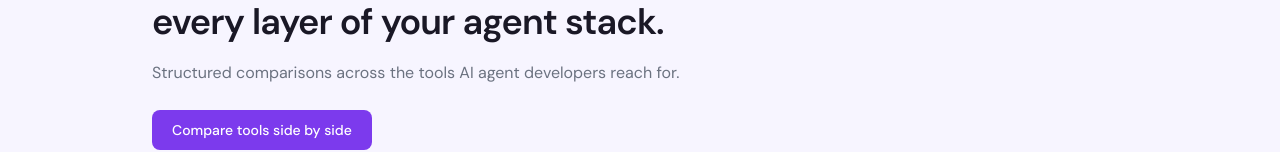
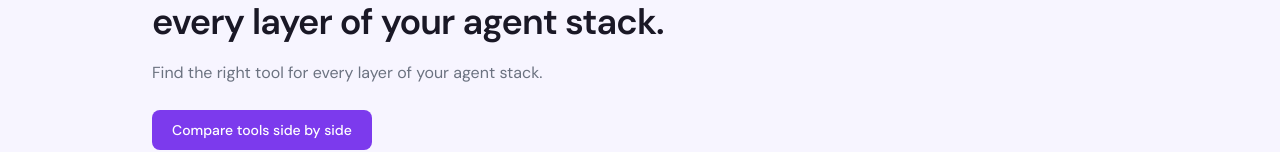
Before and after one commit to agenticstack-sh/agenticstack, a Next.js app: page / in a window 1280 px wide. Shown: the part 191-343 px from the top of the page. Built offline with nearby package versions, Linux system fonts and the light colour scheme; no server answers.

Commit message:
update slogan

```diff
--- a/app/layout.tsx
+++ b/app/layout.tsx
@@ -21,13 +21,13 @@ export const metadata: Metadata = {
     template: "%s | AgenticStack",
   },
   description:
-    "Structured comparisons across the tools AI agent developers reach for. Designed for both human developers and AI coding agents.",
+    "Find the right tool for every layer of your agent stack.",
   openGraph: {
     type: "website",
     siteName: "AgenticStack",
     title: "AgenticStack — Compare Tools for AI Agents",
     description:
-      "Structured comparisons across the tools AI agent developers reach for. Designed for both human developers and AI coding agents.",
+      "Find the right tool for every layer of your agent stack.",
   },
   twitter: {
     card: "summary_large_image",
--- a/app/llms.txt/route.ts
+++ b/app/llms.txt/route.ts
@@ -41,7 +41,7 @@ export async function GET(request: NextRequest) {
 
   const body = `# AgenticStack
 
-> Structured comparisons across the tools AI agent developers reach for. Built for agents first, humans second.
+> Find the right tool for every layer of your agent stack.
 
 ## Quick start for agents
 
--- a/app/page.tsx
+++ b/app/page.tsx
@@ -20,7 +20,7 @@ export default function Home() {
           Find the right tool for<br />every layer of your agent stack.
         </h1>
         <p className="text-base leading-relaxed mb-6" style={{ color: "var(--muted)" }}>
-          Structured comparisons across the tools AI agent developers reach for.
+          Find the right tool for every layer of your agent stack.
         </p>
         <Link
           href="/compare"
--- a/lib/jsonld.ts
+++ b/lib/jsonld.ts
@@ -12,7 +12,7 @@ export function websiteJsonLd() {
     name: "AgenticStack",
     url: siteUrl,
     description:
-      "Structured comparisons across the tools AI agent developers reach for. Designed for both human developers and AI coding agents.",
+      "Find the right tool for every layer of your agent stack.",
   };
 }
 
```
Also changed, not shown: 1 other file (tests, documents, lock files or other folders).
